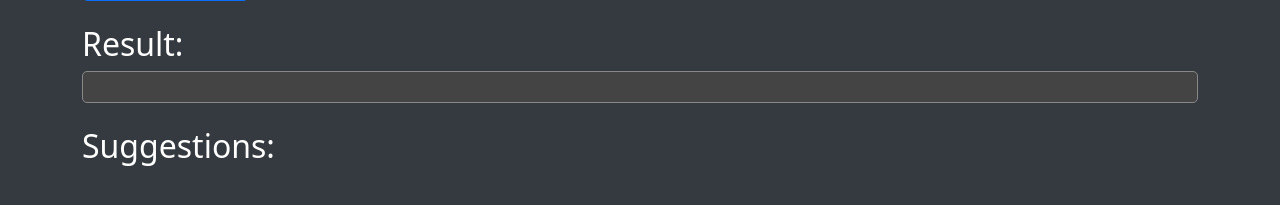
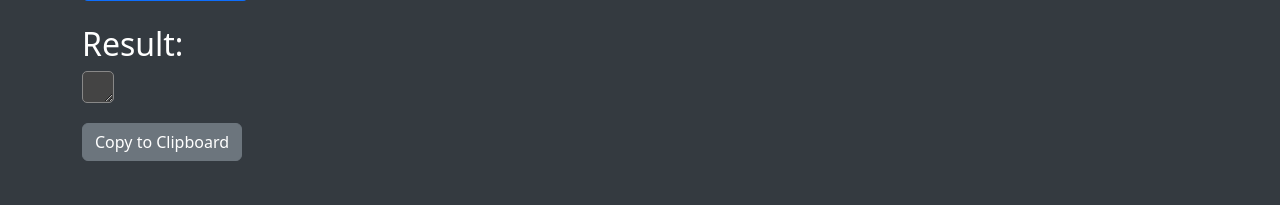
Before and after one commit to duskull5/PY-ASCII, a Flask app: template templates/index.html in a window 1280 px wide. Shown: the part 329-534 px from the top of the page. Run offline with Flask 3, Linux system fonts and the light colour scheme; the template is opened without the code that fills it, so the values that code supplies are empty.

Commit message:
V2.1
Added Copy to Clipboard buttons, made the boxes scaleable with the text.

only bug is the main result copy to clipboard is not working yet, soon to be fixed

```diff
--- a/templates/index.html
+++ b/templates/index.html
@@ -4,22 +4,41 @@
     <meta charset="UTF-8">
     <meta http-equiv="X-UA-Compatible" content="IE=edge">
     <meta name="viewport" content="width=device-width, initial-scale=1.0">
-    <title>ASCII Art Generator by Atlas</title>
+    <title>ASCII Art Generator By Atlas</title>
     <link href="https://cdn.jsdelivr.net/npm/bootstrap@5.3.0-alpha1/dist/css/bootstrap.min.css" rel="stylesheet">
     <style>
         body {
             background-color: #343a40;
             color: #fff;
         }
-        .result-box, .suggestion-box {
+        .suggestion-box {
             border: 1px solid #888;
             padding: 15px;
             border-radius: 5px;
             background-color: #444;
             margin-bottom: 15px;
+            white-space: pre-wrap;
+            word-wrap: break-word;
+            resize: both;
+            overflow: auto;
         }
-        .suggestion-box {
-            min-height: 100px;
+        .copy-btn {
+            margin-top: 5px;
+        }
+        .result-box {
+    border: 1px solid #888;
+    padding: 15px;
+    border-radius: 5px;
+    background-color: #444;
+    margin-bottom: 15px;
+    white-space: pre-wrap;
+    word-wrap: break-word;
+}
+.suggestion-box, .result-box {
+    width: max-content;
+    max-width: 100%;
+    overflow-x: auto;
+    overflow-y: hidden;
 }
     </style>
 </head>
@@ -42,25 +61,44 @@
             <button type="submit" class="btn btn-primary">Generate ASCII Art</button>
         </form>
         <h2 class="mt-4">Result:</h2>
+        <pre class="suggestion-box main-result"></pre>
+        <button class="btn btn-secondary copy-btn" onclick="copyToClipboard(document.querySelector('.main-result'))">Copy to Clipboard</button>
         {% if result %}
-            <pre id="result" class="result-box">{{ result }}</pre>
-        {% else %}
-            <pre id="result" class="result-box"></pre>
+            <script>
+                document.querySelector('.main-result').innerText = `{{ result }}`;
+            </script>
         {% endif %}
-        <h2 class="mt-4">Suggestions:</h2>
         <div id="font-suggestions" class="row mt-5"></div>
     </div>
     <script>
+    function adjustBoxHeight(selector) {
+        const boxes = document.querySelectorAll(selector);
+        boxes.forEach(box => {
+            box.style.height = 'auto';
+            box.style.height = `${box.scrollHeight}px`;
+        });
+    }
+
+        function copyToClipboard(text) {
+            const el = document.createElement('textarea');
+            el.value = text;
+            document.body.appendChild(el);
+            el.select();
+            document.execCommand('copy');
+            document.body.removeChild(el);
+        }
+
         async function generateFontSuggestions() {
-            const resultContainer = document.getElementById('result');
+            const resultContainer = document.querySelector('.main-result');
             const suggestionsContainer = document.getElementById('font-suggestions');
             const text = document.getElementById('text').value;
             const font = document.getElementById('font').value;
 
             suggestionsContainer.innerHTML = '';
 
-            // Generate the main result
-            const responseMain = await fetch('/generate_ascii', {
+
+            // Fetch the main result
+            const mainResultResponse = await fetch('/generate_ascii', {
                 method: 'POST',
                 headers: {
                     'Content-Type': 'application/x-www-form-urlencoded'
@@ -68,15 +106,19 @@
                 body: `text=${encodeURIComponent(text)}&font=${encodeURIComponent(font)}`
             });
 
-            if (responseMain.ok) {
-                const resultMain = await responseMain.text();
-                resultContainer.innerText = resultMain;
+            if (mainResultResponse.ok) {
+                const mainResult = await mainResultResponse.text();
+                if (resultContainer) {
+                    resultContainer.style.display = 'block';
+                    resultContainer.innerText = mainResult;
+                    adjustBoxHeight('.main-result');
+                }
             } else {
-                console.error('Failed to fetch the main result');
+                console.error('Failed to fetch main result');
             }
 
-            // Generate font suggestions
-            const responseSuggestions = await fetch('/font_suggestions', {
+            // Fetch font suggestions
+            const response = await fetch('/font_suggestions', {
                 method: 'POST',
                 headers: {
                     'Content-Type': 'application/x-www-form-urlencoded'
@@ -84,8 +126,8 @@
                 body: `text=${encodeURIComponent(text)}`
             });
 
-          if (responseSuggestions.ok) {
-              const suggestions = await responseSuggestions.json();
+            if (response.ok) {
+                const suggestions = await response.json();
 
                 for (const suggestion of suggestions) {
                     const col = document.createElement('div');
@@ -95,13 +137,22 @@
                     suggestionTitle.innerText = `Suggested font: ${suggestion.font}`;
 
                     const suggestionPre = document.createElement('pre');
-                  suggestionPre.className = 'suggestion-box';
+                    suggestionPre.className = 'suggestion-box result-box';
                     suggestionPre.innerText = suggestion.result;
+
+                    const copyButton = document.createElement('button');
+                    copyButton.className = 'btn btn-secondary copy-btn';
+                    copyButton.innerText = 'Copy to Clipboard';
+                    copyButton.onclick = () => {
+                        copyToClipboard(suggestionPre.innerText);
+                    };
 
                     col.appendChild(suggestionTitle);
                     col.appendChild(suggestionPre);
+                    col.appendChild(copyButton);
                     suggestionsContainer.appendChild(col);
                 }
+                adjustBoxHeight('.result-box');
             } else {
                 console.error('Failed to fetch font suggestions');
             }
```
Lines whose indentation alone changed are shown as unchanged.
